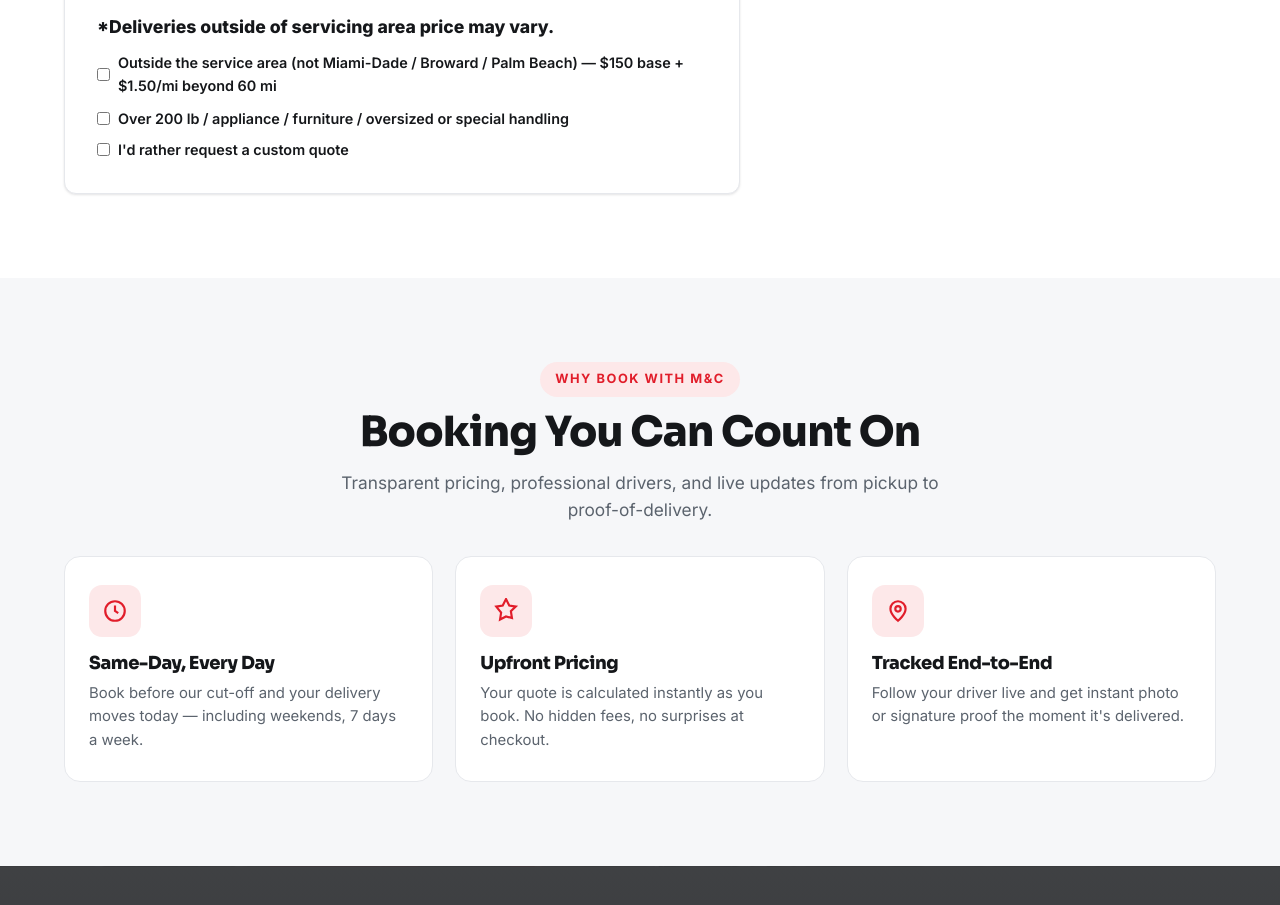
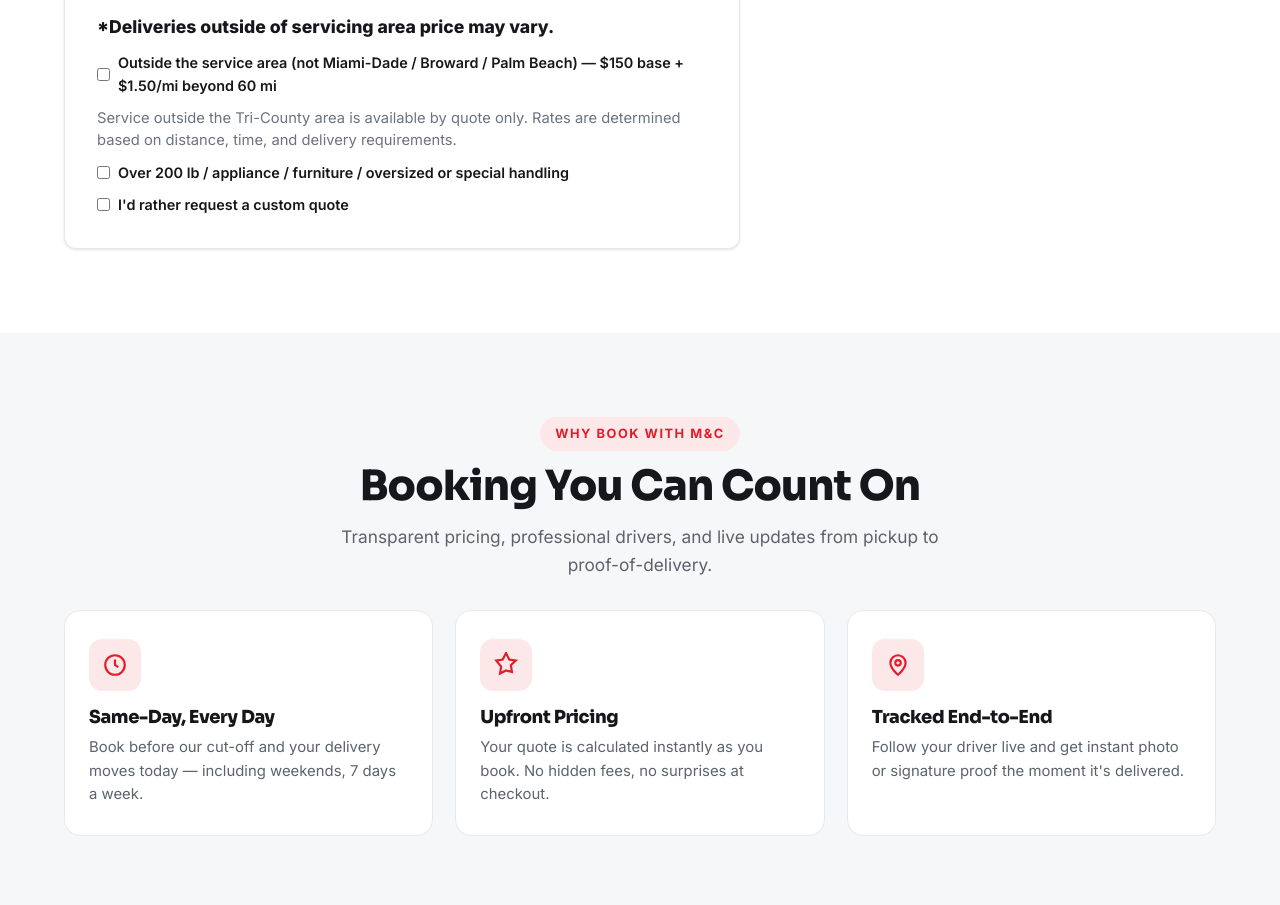
Before and after one commit to yasirbashirai/m-clogistics, a website: page booking.html in a window 1280 px wide. Shown: the part 2203-3108 px from the top of the page. Drawn offline with Linux system fonts and the light colour scheme; no server answers.

Commit message:
Booking: add out-of-area "by quote only" disclaimer
Co-Authored-By: Claude Opus 4.8 (1M context) <noreply@anthropic.com>

```diff
--- a/booking.html
+++ b/booking.html
@@ -188,6 +188,7 @@
 
         <p style="margin-top:14px;font-size:1.1rem;font-weight:800;color:var(--ink)">*Deliveries outside of servicing area price may vary.</p>
         <label class="chk" style="margin-top:10px"><input type="checkbox" id="bkOutOfArea"> Outside the service area (not Miami-Dade / Broward / Palm Beach) — $150 base + $1.50/mi beyond 60 mi</label>
+        <p style="margin-top:10px;font-size:.92rem;color:var(--muted,#6b7280);line-height:1.5">Service outside the Tri-County area is available by quote only. Rates are determined based on distance, time, and delivery requirements.</p>
         <label class="chk" style="margin-top:10px"><input type="checkbox" id="bkOversized"> Over 200 lb / appliance / furniture / oversized or special handling</label>
         <label class="chk" style="margin-top:8px"><input type="checkbox" id="bkRequestQuote"> I'd rather request a custom quote</label>
       </form>
```
